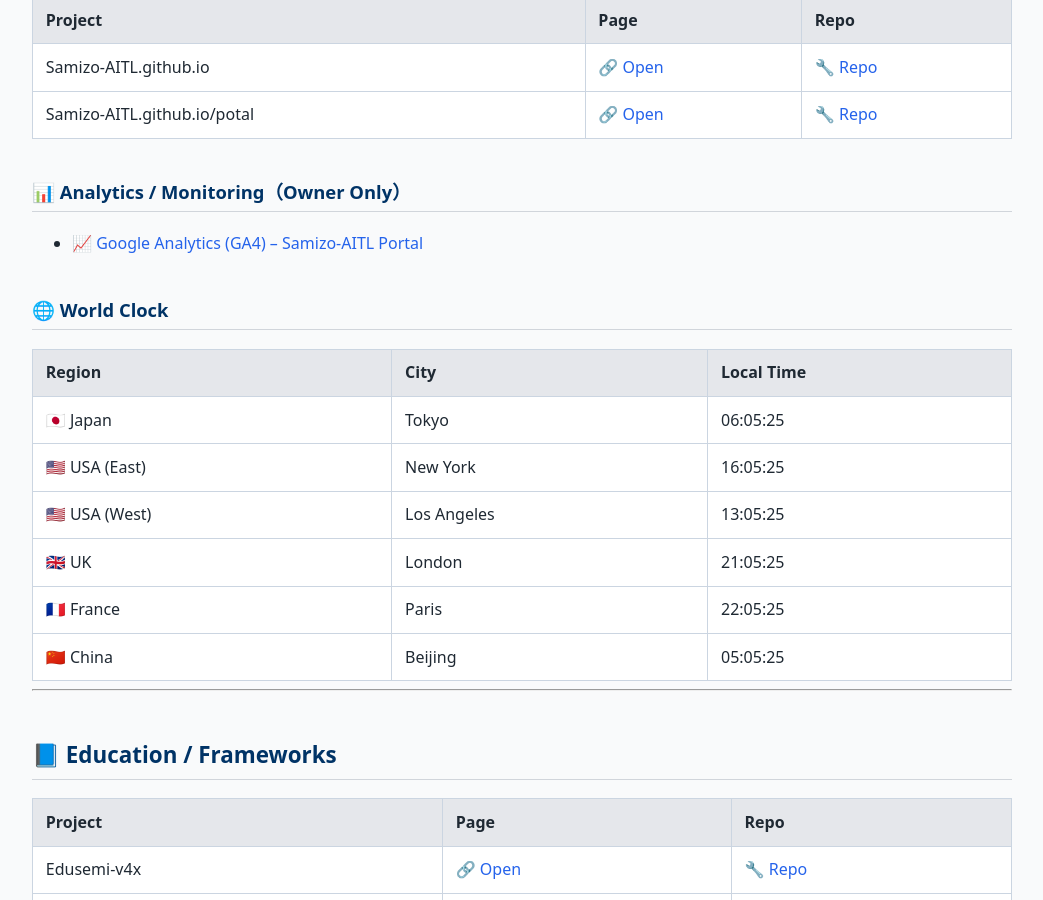
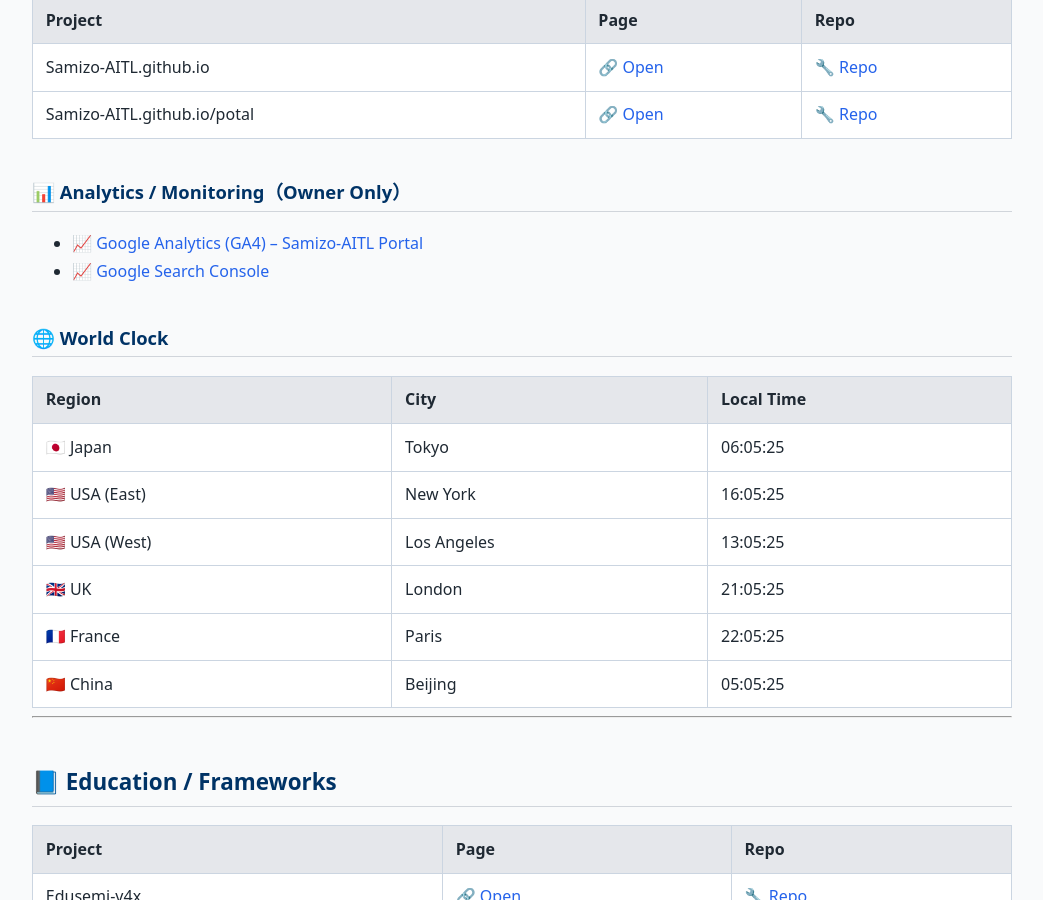
Before and after one commit to Samizo-AITL/Samizo-AITL.github.io, a Jekyll site: the page built from repo-index.md, in a window 1280 px wide and 900 px high, scrolled down 376 px. Shown: the whole window, without its empty margins (118-1161 px from the left). Built offline with Jekyll 4.4.1, drawn with Linux system fonts in a browser that asks for light colours.

Commit message:
Update repo-index.md

```diff
--- a/repo-index.md
+++ b/repo-index.md
@@ -23,6 +23,7 @@ Samizo-AITL における **全リポジトリ横断リンク集**
 ### 📊 Analytics / Monitoring（Owner Only）
 
 - 📈 [Google Analytics (GA4) – Samizo-AITL Portal](https://analytics.google.com/analytics/web/)
+- 📈 [Google Search Console](https://search.google.com/search-console/)
 
 <h3>🌐 World Clock</h3>
 
```
